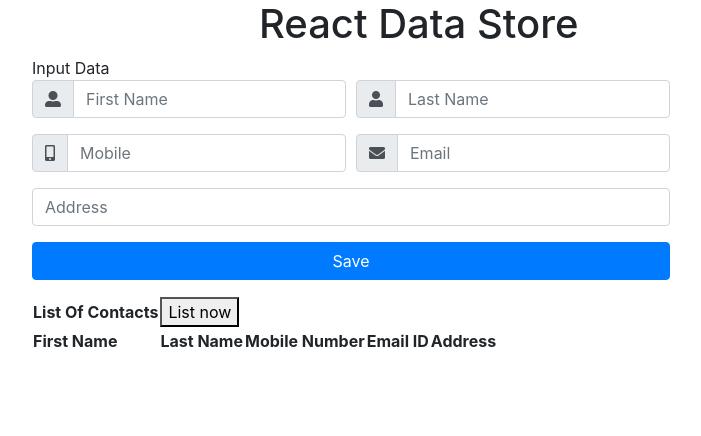
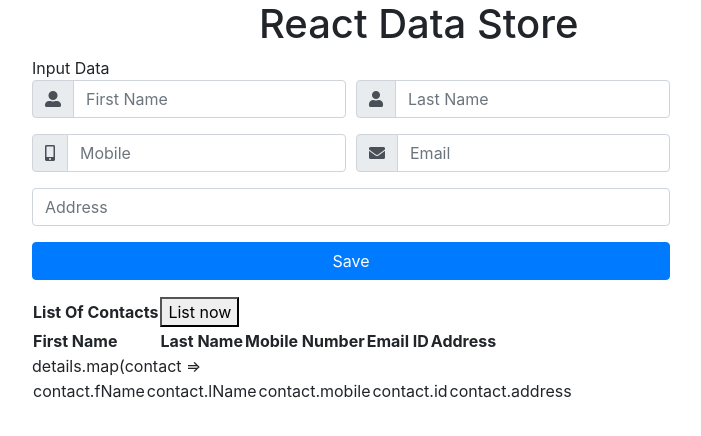
Before and after one commit to Powsikan/Task2, a React (Create React App) app: page / in a window 1280 px wide. Shown: the top 436 px of the page, without its empty margins (53-754 px from the left). Built offline with nearby package versions, Linux system fonts and the light colour scheme.

Commit message:
Update Contacts.js

```diff
--- a/src/components/Contacts.js
+++ b/src/components/Contacts.js
@@ -6,8 +6,8 @@ const Contacts = () => {
     const List = e => {
 
         if(localStorage.getItem('data') !== null){
-            var retrievedData = localStorage.getItem("data");
-        var deatils = JSON.parse(retrievedData);
+            let retrievedData = localStorage.getItem("data");
+        let deatils = JSON.parse(retrievedData);
         {deatils.map(user => {
             console.log(user)
         })}
@@ -43,9 +43,15 @@ const Contacts = () => {
                     </tr>
                 </thead>
                 <tbody>
+        details.map(contact =>{
                     <tr>
-                    <td></td>
+                    <td>contact.fName</td>
+                    <td>contact.lName</td>
+                    <td>contact.mobile</td>
+                    <td>contact.id</td>
+                    <td>contact.address</td>
                     </tr>
+        }
                 </tbody>
             </div>
         </div>
```
